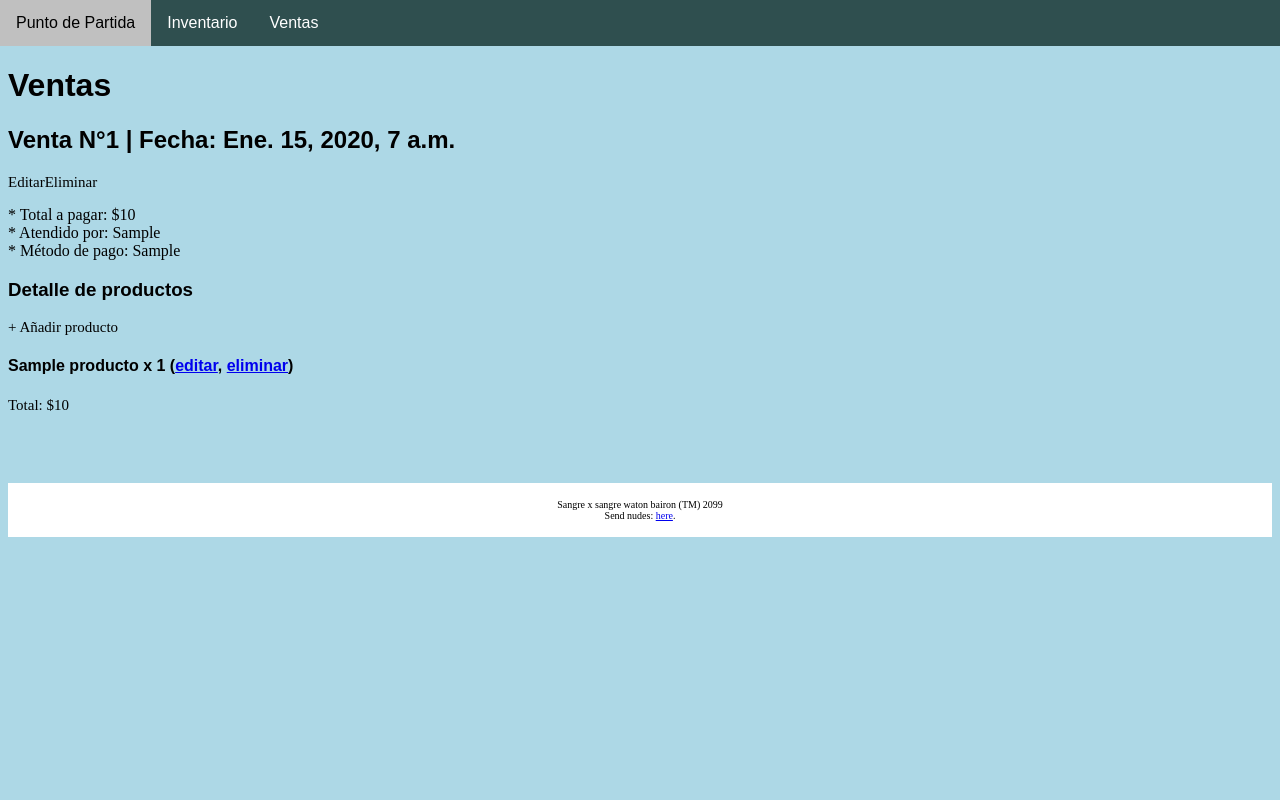
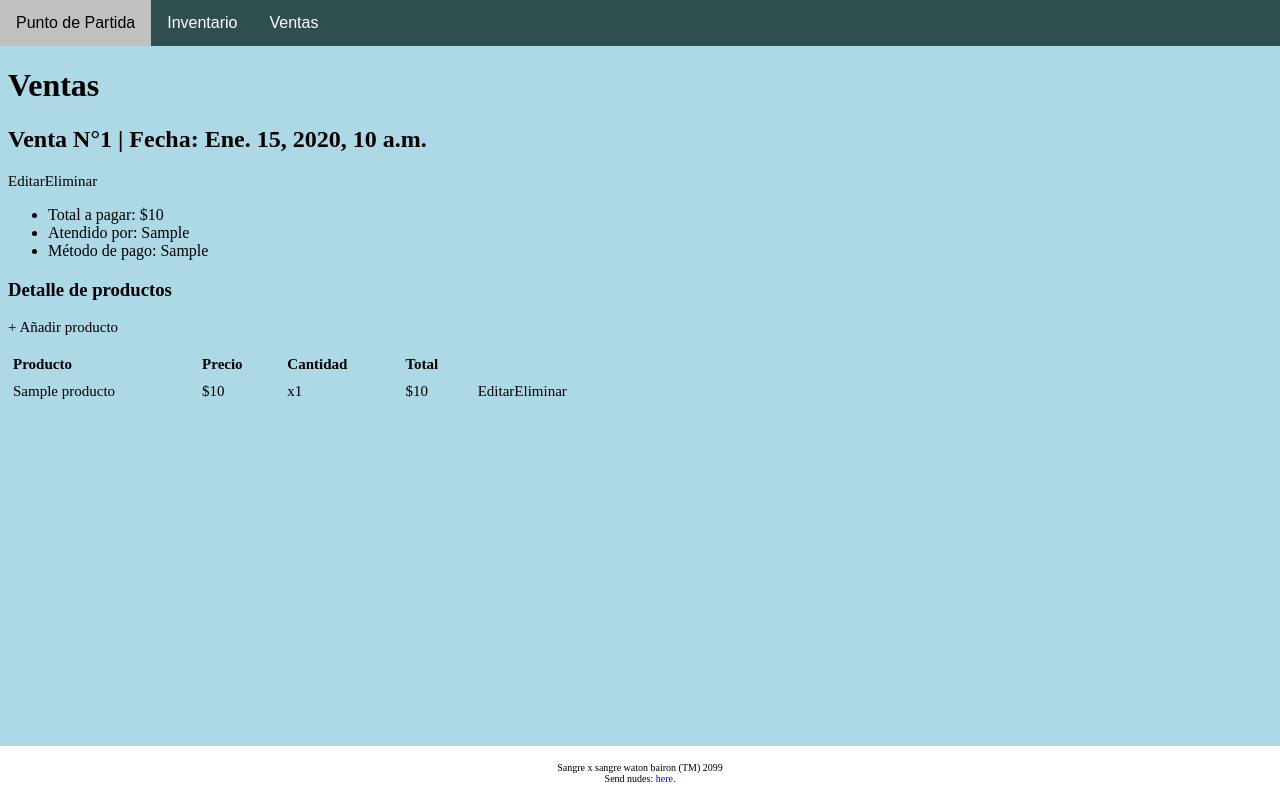
Before and after one commit to Ballena0/SIA-Botilleria, a Django app: page /ventas/venta/1/ in a window 1280 px wide. Run offline with Django 3.2, Linux system fonts and the light colour scheme; tables that the repository leaves empty hold one stand-in row (values such as "Sample post").

Commit message:
ventas por meses

```diff
--- a/Botilleria_sia/Botilleria_sia/settings.py
+++ b/Botilleria_sia/Botilleria_sia/settings.py
@@ -115,7 +115,7 @@ USE_I18N = True
 
 USE_L10N = True
 
-USE_TZ = True
+USE_TZ = False
 
 
 # Static files (CSS, JavaScript, Images)
--- a/Botilleria_sia/ventas/models.py
+++ b/Botilleria_sia/ventas/models.py
@@ -27,7 +27,7 @@ class DETALLE(models.Model):
     NUMERO_DE_VENTA = models.ForeignKey(VENTA, on_delete=models.CASCADE)
     DETALLE_ID = models.AutoField(primary_key=True)
     PRODUCTO = models.ForeignKey(PRODUCTO, on_delete=models.CASCADE)
-    CANTIDAD = models.IntegerField(default=0)
+    CANTIDAD = models.IntegerField(default=1)
     TOTAL_DETALLE = models.IntegerField(default=0)
 
     def totald(self):
--- a/Botilleria_sia/ventas/static/ventas/style.css
+++ b/Botilleria_sia/ventas/static/ventas/style.css
@@ -1,4 +1,5 @@
-ul {
+/* Barra de navegación */
+nav {
   list-style-type: none;
   margin: 0;
   padding: 0;
@@ -10,11 +11,11 @@ ul {
   font-family: Arial;
 }
 
-li {
+nav2 {
   float: left;
 }
 
-li a, .dropbtn {
+nav2 a, .dropbtn {
   display: inline-block;
   color: White;
   text-align: center;
@@ -22,12 +23,12 @@ li a, .dropbtn {
   text-decoration: none;
 }
 
-li a:hover, .dropdown:hover .dropbtn {
+nav2 a:hover, .dropdown:hover .dropbtn {
   background-color: Silver;
   color: Black;
 }
 
-li.dropdown {
+nav2.dropdown {
   display: inline-block;
 }
 
@@ -53,7 +54,7 @@ li.dropdown {
 .dropdown:hover .dropdown-content {
   display: block;
 }
-
+/* Fondo */
 body {
   background-color: lightblue;
 }
@@ -61,25 +62,25 @@ body {
 h1 {
   color: Black;
   text-align: left;
-  font-family: Arial;
+  font-family: "Ubuntu Light";
 }
 
 h2 {
   color: Black;
   text-align: left;
-  font-family: Arial;
+  font-family: "Ubuntu Light";
 }
 
 h3 {
   color: Black;
   text-align: left;
-  font-family: Arial;
+  font-family: "Ubuntu Light";
 }
 
 h4 {
   color: Black;
   text-align: left;
-  font-family: Arial;
+  font-family: "Ubuntu Light";
 }
 
 p {
@@ -87,19 +88,34 @@ p {
   font-size: 15px;
 }
 
+/* Pie de página */
 footer {
   display: block;
-  position: sticky;
+  position: fixed;
   font-family: Ubuntu;
   font-size: 10px;
-  right: -8px;
-  bottom: -8px;
-  left: -8px;
+  right: 0px;
+  bottom: 0px;
+  left: 0px;
   padding: 1rem;
   background-color: White;
   text-align: center;
 }
 
+/* Enlace a */
+a {
+  text-decoration: none;
+}
+
+/* Botón */
+
+Button {
+  font-family: Ubuntu;
+  font-size: 15px;
+  color: initial;
+}
+
+/* Botón a*/
 a.button {
     -webkit-appearance: button;
     -moz-appearance: button;
@@ -108,3 +124,28 @@ a.button {
     text-decoration: none;
     color: initial;
 }
+
+/* Tablas */
+table, th, td {
+  border: 1px solid DarkSlateGray;
+  border-collapse: collapse;
+}
+
+th, td {
+  padding: 5px;
+  text-align: left;
+  font-family: Ubuntu;
+  font-size: 20x;
+}
+
+li {
+  font-family: Ubuntu;
+}
+
+/* Tabla detalle */
+table.tabled, th.tabled, td.tabled {
+  border: 0px;
+  border-collapse: collapse;
+  font-size: 15px;
+  font-family: Ubuntu;
+}
--- a/Botilleria_sia/ventas/templates/ventas/base.html
+++ b/Botilleria_sia/ventas/templates/ventas/base.html
@@ -2,7 +2,7 @@
 <html lang="es">
 <head>
     <meta charset="UTF-8">
-    <title>Ventas | Punto Partida</title>
+    <title>Ventas | Punto de Partida</title>
     {% load static %}
     <link rel="stylesheet" type="text/css" href="{% static 'ventas/style.css' %}">
     <meta name="viewport" content="user-scalable=no, width=device-width, initial-scale=1.0, maximum-scale=1.0">
@@ -10,18 +10,18 @@
 <meta name="robots" content="NONE,NOARCHIVE">
 </head>
 <body>
-    <ul>
-        <li><a href="/">Punto de Partida</a></li>
-        <li><a href="/inventario">Inventario</a></li>
-        <li class="dropdown">
+    <nav>
+        <nav2><a href="/">Punto de Partida</a></nav2>
+        <nav2><a href="/inventario">Inventario</a></nav2>
+        <nav2 class="dropdown">
             <a href="/ventas" class="dropbtn">Ventas</a>
             <div class="dropdown-content">
                 <a href="/ventas/venta/new">Añadir venta</a>
                 <a href="/ventas/year/">Ventas por año</a>
                 <a href="/ventas/month">Ventas por mes</a>
             </div>
-        </li>
-    </ul>
+        </nav2>
+    </nav>
     <div class="content container">
         <div class="row">
             <div class="col-md-8">
--- a/Botilleria_sia/ventas/templates/ventas/detalle_delete.html
+++ b/Botilleria_sia/ventas/templates/ventas/detalle_delete.html
@@ -3,10 +3,11 @@
 {% block content %}
     <h1>¿Eliminar producto de la venta?</h1>
     <form method="POST" class="detalle-form">{% csrf_token %}
+        <p>
         {{ detalle.PRODUCTO.NOMBRE_PROD }} x {{ detalle.CANTIDAD }}<br />
         Monto a pagar: ${{ detalle.TOTAL_DETALLE }}<br/>
         Presione 'aceptar' para eliminar el producto de la lista de venta<br/>
-        {{ form.as_p }}
+        {{ form.as_p }}</p>
         <button type="submit" class="save btn btn-default">Aceptar</button>
         <button type="button" onclick="window.history.back()">Cancelar</button>
 </form>
--- a/Botilleria_sia/ventas/templates/ventas/venta_delete.html
+++ b/Botilleria_sia/ventas/templates/ventas/venta_delete.html
@@ -3,10 +3,11 @@
 {% block content %}
     <h1>¿Eliminar venta?</h1>
     <form method="POST" class="venta-form">{% csrf_token %}
+        <p>
         Venta N°{{ venta.VENTA_ID }} | Fecha: {{ venta.FECHA }}<br />
         Monto a pagar: ${{ venta.TOTAL_A_PAGAR }}<br/>
         Presione 'aceptar' para eliminar la venta <br/>
-        {{ form.as_p }}
+        {{ form.as_p }}</p>
         <button type="submit" class="save btn btn-default">Aceptar</button>
         <button type="button" onclick="window.history.back()">Cancelar</button>
 </form>
--- a/Botilleria_sia/ventas/templates/ventas/venta_detail.html
+++ b/Botilleria_sia/ventas/templates/ventas/venta_detail.html
@@ -5,16 +5,30 @@
 <div class="venta">
     <h2>Venta N°{{ venta.VENTA_ID }} | Fecha: {{ venta.FECHA }}</h2>
     <p><a class="button" href="{% url 'venta_edit' pk=venta.pk %}">Editar</a><a class="button" href="{% url 'venta_delete' pk=venta.pk %}">Eliminar</a></p>
-                * Total a pagar: ${{ venta.TOTAL_A_PAGAR }}<br/>
-                * Atendido por: {{ venta.VENDEDOR }}<br/>
-                * Método de pago: {{ venta.TIPO_PAGO }}</p>
+    <ul>
+        <li>Total a pagar: ${{ venta.TOTAL_A_PAGAR }}</li>
+        <li>Atendido por: {{ venta.VENDEDOR }}</li>
+        <li>Método de pago: {{ venta.TIPO_PAGO }}</li>
+    </ul>
 </div>
 <h3><a>Detalle de productos</a></h3>
 <p><a href="{% url 'detalle_new' pk=venta.pk %}" class="button">+ Añadir producto</a></p>
+<table class="tabled" style="width:50%" align="left">
+    <tr class="tabled">
+        <th class="tabled">Producto</th>
+        <th class="tabled">Precio</th>
+        <th class="tabled">Cantidad</th>
+        <th class="tabled">Total</th>
+        <th class="tabled"> </th>
+    </tr>
     {% for detalle in detalles %}
-            <div class="detalle">
-                <h4><a>{{ detalle.PRODUCTO.NOMBRE_PROD }} x {{ detalle.CANTIDAD }} </a>(<a class="btn btn-default" href="{% url 'detalle_edit' pk=detalle.pk %}">editar</a>, <a class="btn btn-default" href="{% url 'detalle_delete' pk=detalle.pk %}">eliminar</a>)</h4>
-                <p>Total: ${{ detalle.TOTAL_DETALLE }}</p>
-            </div>
+    <tr class="tabled">
+        <td class="tabled">{{ detalle.PRODUCTO.NOMBRE_PROD }}</td>
+        <td class="tabled">${{ detalle.PRODUCTO.PRECIO }}</td>
+        <td class="tabled">x{{ detalle.CANTIDAD }}</td>
+        <td class="tabled">${{ detalle.TOTAL_DETALLE }}</td>
+        <td class="tabled"><a class="button" href="{% url 'detalle_edit' pk=detalle.pk %}">Editar</a><a class="button" href="{% url 'detalle_delete' pk=detalle.pk %}">Eliminar</a></td>
+    </tr>
     {% endfor %}
+</table>
 {% endblock %}
--- a/Botilleria_sia/ventas/templates/ventas/ventas_year.html
+++ b/Botilleria_sia/ventas/templates/ventas/ventas_year.html
@@ -1,9 +1,11 @@
 {% extends 'ventas/base.html' %}
 {% block content %}
 <h1><a>Ventas por año</a></h1>
+<ul>
     {% for year in years %}
-        <div class="year">
-            <h3><a href="{% url 'venta_year' year=year %}"> * {{ year }}</a></h3>
+    <div class="year">
+            <li><a href="{% url 'venta_year' year=year %}"> {{ year }}</a></li>
         </div>
     {% endfor %}
+</ul>
 {% endblock %}
--- a/Botilleria_sia/ventas/views.py
+++ b/Botilleria_sia/ventas/views.py
@@ -5,34 +5,34 @@ from .models import DETALLE, VENTA, TipoPago
 from .forms import VentaForm, DetalleForm
 
 def index(request):
-    ventas = VENTA.objects.filter(FECHA__lte=datetime.now()).order_by('FECHA')
+    ventas = VENTA.objects.filter(FECHA__lte=datetime.now()).order_by('-FECHA')
     return render(request, 'ventas/index.html', {'ventas': ventas})
 
 # Todas las ventas
 def ventas(request):
-    ventas = VENTA.objects.filter(FECHA__lte=datetime.now()).order_by('FECHA')
+    ventas = VENTA.objects.filter(FECHA__lte=datetime.now()).order_by('-FECHA')
     return render(request, 'ventas/index.html', {'ventas': ventas})
 
 # Lista de meses
 def ventas_month(request):
-    ventas = VENTA.objects.filter(FECHA__lte=datetime.now()).order_by('FECHA')
+    ventas = VENTA.objects.filter(FECHA__lte=datetime.now()).order_by('-FECHA')
     years = []
     for venta in ventas:
         if venta.FECHA.year not in years:
             years.append(venta.FECHA.year)
-    months = [1, 2, 3, 4, 5, 6, 7, 8, 9, 20, 11, 12]
+    months = [1, 2, 3, 4, 5, 6, 7, 8, 9, 10, 11, 12]
     return render(request, 'ventas/ventas_month.html', locals())
 
 # Ventas por meses
 def venta_month(request, year, month):
-    ventas = VENTA.objects.filter(FECHA__year=year, FECHA__month=month).order_by('FECHA')
+    ventas = VENTA.objects.filter(FECHA__year=year, FECHA__month=month).order_by('-FECHA')
     year = year
     month = month
     return render(request, 'ventas/venta_month.html', locals())
 
 # Lista de años
 def ventas_year(request):
-    ventas = VENTA.objects.filter(FECHA__lte=datetime.now()).order_by('FECHA')
+    ventas = VENTA.objects.filter(FECHA__lte=datetime.now()).order_by('-FECHA')
     years = []
     for venta in ventas:
         if venta.FECHA.year not in years:
@@ -41,7 +41,7 @@ def ventas_year(request):
 
 # Ventas por años
 def venta_year(request, year):
-    ventas = VENTA.objects.filter(FECHA__year=year).order_by('FECHA')
+    ventas = VENTA.objects.filter(FECHA__year=year).order_by('-FECHA')
     year = year
     return render(request, 'ventas/venta_year.html', locals())
 
```
Also changed, not shown: Botilleria_sia/ventas/templates/ventas/index.html (+18 -6 lines), Botilleria_sia/ventas/templates/ventas/venta_month.html (+16 -4 lines), Botilleria_sia/ventas/templates/ventas/venta_year.html (+16 -4 lines), Botilleria_sia/ventas/templates/ventas/ventas_month.html (+6 -4 lines), Botilleria_sia/ventas/migrations/0006_auto_20190106_1801.py (added), Botilleria_sia/ventas/urls.py (line endings or trailing spaces). Lines whose indentation alone changed are shown as unchanged.
